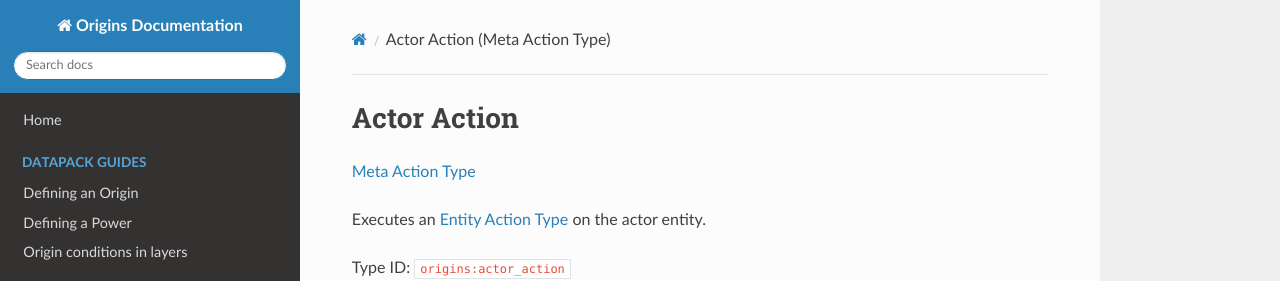
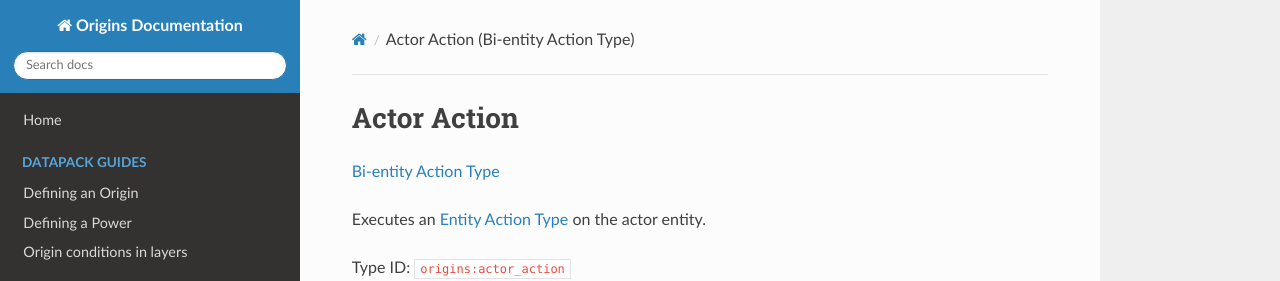
Before and after one commit to apace100/origins-docs, an MkDocs documentation site: the page built from docs/types/bientity_action_types/actor_action.md, in a window 1280 px wide. Shown: the top 281 px of the page. Built offline with MkDocs 1.6.1, drawn with Linux system fonts in a browser that asks for light colours; nearby versions of some CDN libraries.

Commit message:
Moved `actor_action.md` & `target_action.md` [Meta] (Bi-entity Action Types)
Moved the files to `types/bientity_action_types`

```diff
--- a/docs/types/meta_action_types/actor_action.md
+++ b/docs/types/bientity_action_types/actor_action.md
@@ -1,11 +1,11 @@
 ---
-title: Actor Action (Meta Action Type)
+title: Actor Action (Bi-entity Action Type)
 date: 2021-10-07
 ---
 
 # Actor Action
 
-[Meta Action Type](../meta_action_types.md)
+[Bi-entity Action Type](../bientity_action_types.md)
 
 Executes an [Entity Action Type](../entity_action_types.md) on the actor entity.
 
```
Also changed, not shown: docs/types/bientity_action_types.md (+5 -0 lines), docs/types/bientity_action_types/target_action.md (renamed from docs/types/meta_action_types/target_action.md, +2 -2 lines).
